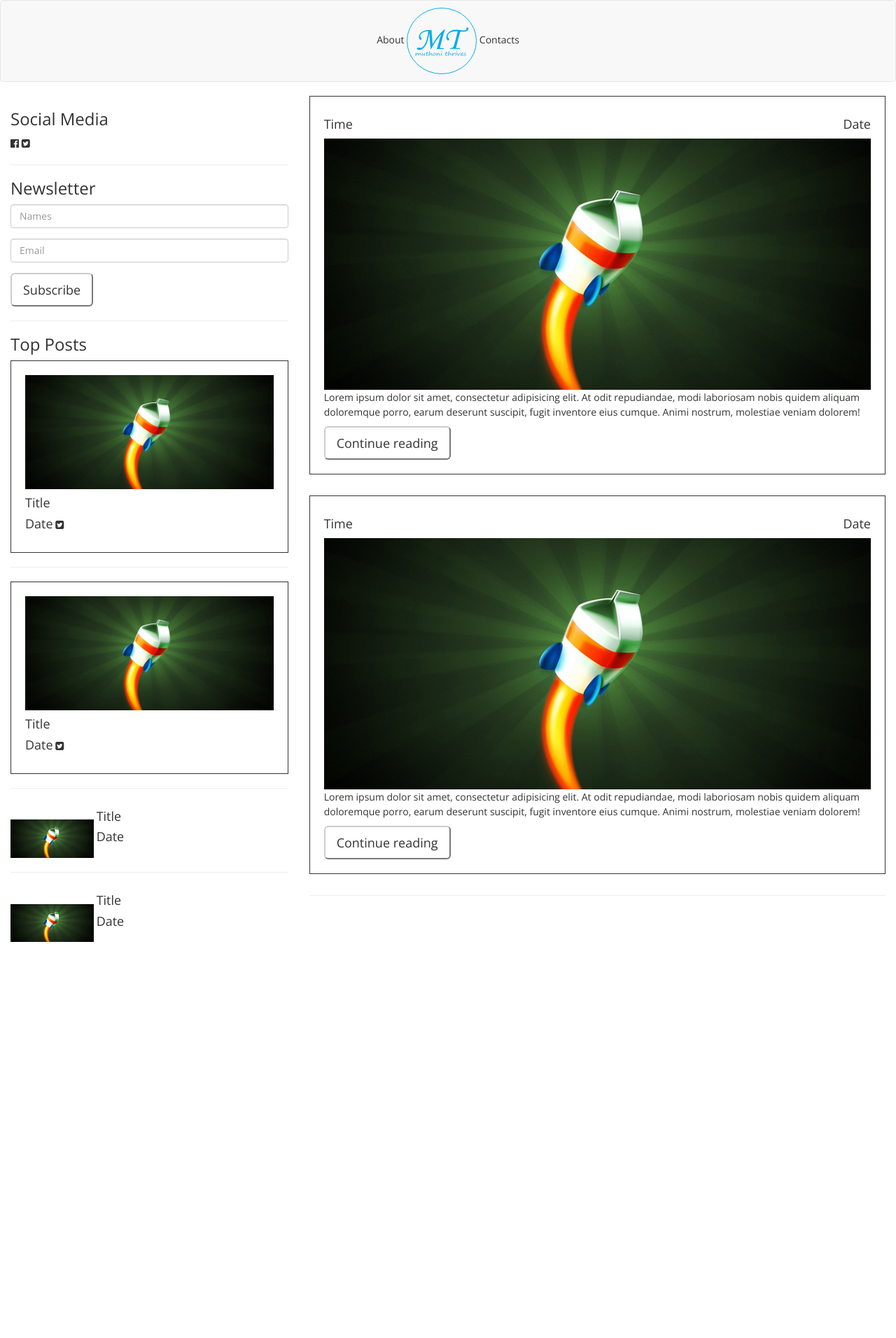
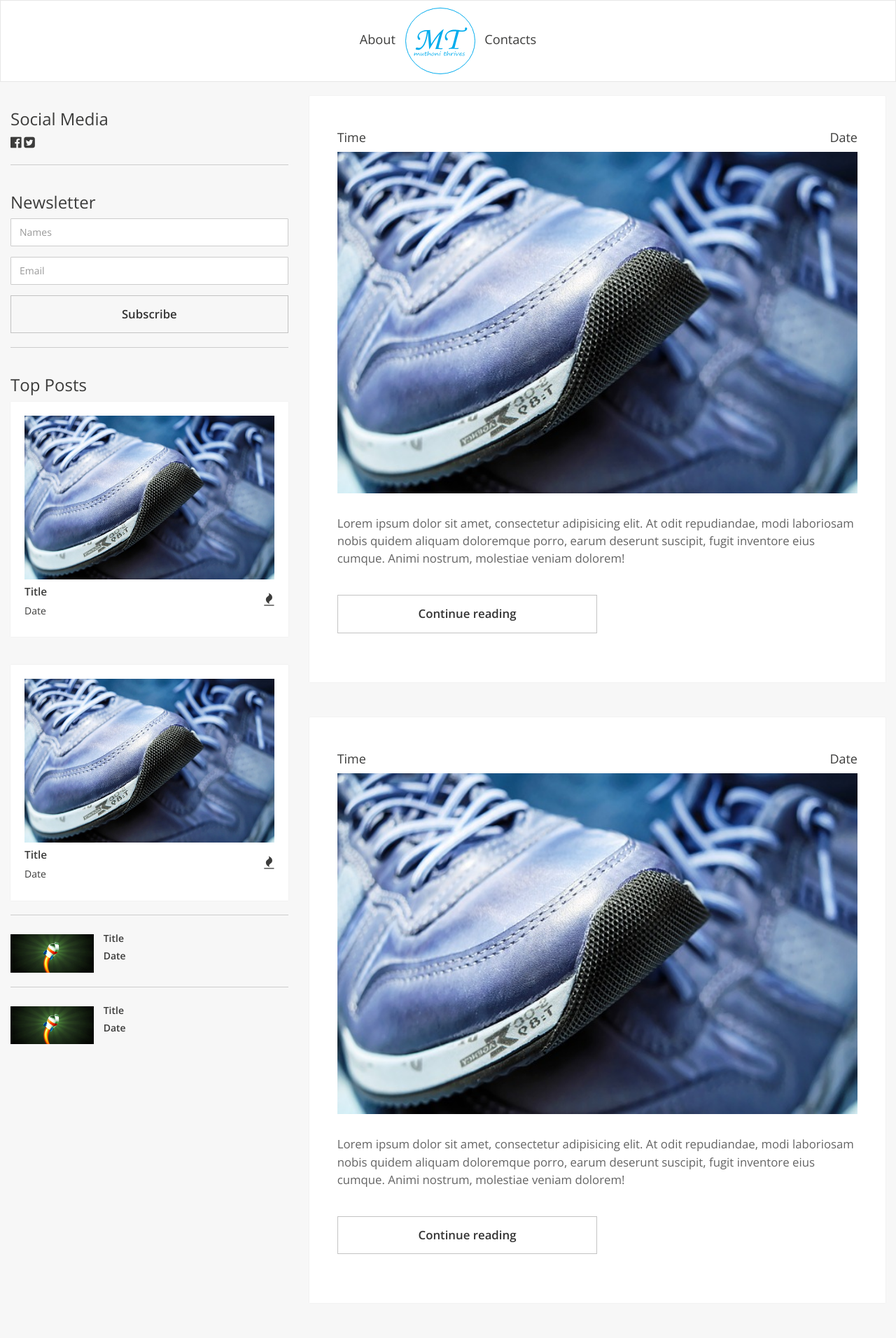
Before and after one commit to john-karanja/muthonithrives2, a Python web app: template templates/newindex.html in a window 1280 px wide. Shown: the whole page at 70% size. Before the commit the page ends 1346 px from the top, so only its background shows below. Run offline with Jinja, Linux system fonts and the light colour scheme; the template is opened without the code that fills it, so the values that code supplies are empty; some libraries are stand-ins or nearby versions.

Commit message:
added styles to new index

```diff
--- a/static/css/new-styles.css
+++ b/static/css/new-styles.css
@@ -1,20 +1,34 @@
 body {
 	font-family: 'Open Sans','Roboto',sans-serif,helvetica;
 	line-height: 1.5;
+	background-color: #f7f7f7;
+	color: #3c3c3b;
 }
 /****************
 Navigation
 *****************/
+.navbar-default {
+	background-color: #fff;
+	border-radius: 0;
+}
 .navbar ul img {
 	width: 100px;
 }
 .navbar ul li{
 	display: inline-block;
+	font-size: 1.3em;
+	margin: 0 5px;
 
 }
 .navbar ul {
 	text-align: center;
 	padding: 10px 0;
+}
+/****************
+Colors
+*****************/
+hr {
+	border-color: #ccc;
 }
 /****************
 Typography
@@ -25,15 +39,58 @@ Typography
 .main-stream-time-date h4:nth-child(2) {
 	float: right;
 }
+.main-stream .main-stream-start-text p{
+	margin-top: 30px;
+	font-size: 1.2em;
+	color: #646464;
+}
+.quick-stream-title-date-less h4 {
+	font-size: 1em;
+	font-weight: 600;
+}
+.quick-stream-title-date-less {
+	position: relative;
+	top: 5px;
+	left: 10px;
+}
+.quick-stream-title-date h4:nth-child(1) {
+	font-size: 1.1em;
+	font-weight: 600;
+}
+.quick-stream-title-date h4:nth-child(2) {
+	font-size: 1em;
+	font-weight: 300;
+}
+.quick-stream-box .fa {
+	font-size: 1.3em
+}
+.quick-stream-icon .fa {
+	font-size: 1em;
+}
 /****************
 Layouts
 *****************/
 .quick-stream-blog, .main-stream-item {
-	border: 1px solid;
 	padding: 20px;
+	background-color: #fff;;
+	box-shadow: 0 0 1px rgba(0,0,0,0.2);
+	border-radius: 0.5px;
+}
+.quick-stream-box {
+	margin-bottom: 40px ;
 }
 .main-stream-item {
-	margin-bottom: 30px;
+	margin-bottom: 50px;
+	padding: 40px;
+}
+.quick-stream-blog-less {
+	margin-top: -30px;
+}
+.quick-stream-blog .quick-stream-icon {
+	float: right;
+	position: relative;
+	top: 15px;
+	font-size: 1.3em;
 }
 
 /****************
@@ -43,8 +100,44 @@ Images
 	max-width: 100%;
 }
 .main-stream-item img {
-	max-width: 100%;
+	width: 100%;
 }
 .quick-stream-blog-less img {
 	max-width: 30%;
 }
+
+/****************
+Form
+*****************/
+.quick-stream-box form input{
+	border-radius: 1px;
+	box-shadow: none;
+	height: 40px
+}
+.quick-stream-box form input:focus {
+	box-shadow: none;
+}
+/****************
+Buttons
+*****************/
+.btn-default {
+	background-color: transparent;
+	box-shadow: none;
+	border: 1px solid #c3c3c3;
+	border-radius: 0;
+	padding: 15px;
+	width: 50%;
+	font-weight: 600;
+	font-size: 1.2em;
+}
+.btn-default:hover {
+	border-color: #00aced;
+	color: #00aced;
+	background-color: transparent;
+}
+.quick-stream-box form button {
+  width: 100%;
+}
+.main-stream .btn-default {
+	margin: 30px 0
+}
--- a/templates/newindex.html
+++ b/templates/newindex.html
@@ -41,8 +41,9 @@
  							</div>
  							<i class="fa fa-facebook-official" aria-hidden="true"></i>
  							<i class="fa fa-twitter-square" aria-hidden="true"></i>
+ 							<hr>
  						</div>
- 						<hr>
+
  						<div class="quick-stream-box">
  							<div class="quick-stream-title">
  								<h3>Newsletter</h3>
@@ -56,37 +57,38 @@
  								</div>
  								<button type="button" class="btn-default btn-lg">Subscribe</button>
  							</form>
+ 							<hr>
  						</div>
- 						<hr>
+
  						<div class="quick-stream-box top-posts">
  							<div class="quick-stream-title">
  								<h3>Top Posts</h3>
  							</div>
  							<div class="quick-stream-blog">
- 								<img src="static/images/rocke.jpeg" alt="bolg post image">
+ 								<img src="static/images/sport.jpg" alt="bolg post image">
  								<div class="quick-stream-title-date">
  									<h4>Title</h4>
  									<h4>Date</h4>
  								</div>
  								<div class="quick-stream-icon">
- 									<i class="fa fa-twitter-square" aria-hidden="true"></i>
+ 									<i class="fa fa-fire" aria-hidden="true"></i>
  								</div>
  							</div>
  						</div>
- 						<hr>
  						<div class="quick-stream-box top-posts">
  							<div class="quick-stream-blog">
- 								<img src="static/images/rocke.jpeg" alt="bolg post image">
+ 								<img src="static/images/sport.jpg" alt="bolg post image">
  								<div class="quick-stream-title-date">
  									<h4>Title</h4>
  									<h4>Date</h4>
  								</div>
  								<div class="quick-stream-icon">
- 									<i class="fa fa-twitter-square" aria-hidden="true"></i>
+ 									<i class="fa fa-fire" aria-hidden="true"></i>
  								</div>
  							</div>
+ 							<hr>
  						</div>
- 						<hr>
+
  						<div class="quick-stream-box">
  							<div class="quick-stream-blog-less">
  								<img src="static/images/rocke.jpeg" alt="bolg post image">
@@ -95,8 +97,9 @@
  									<h4>Date</h4>
  								</div>
  							</div>
+ 							<hr>
  						</div>
- 						<hr>
+
  						<div class="quick-stream-box">
  							<div class="quick-stream-blog-less">
  								<img src="static/images/rocke.jpeg" alt="bolg post image">
@@ -116,7 +119,7 @@
 	 							<h4>Time</h4>
 	 							<h4>Date</h4>
 	 						</div>
-	 						<img src="static/images/rocke.jpeg" alt="bolg post image">
+	 						<img src="static/images/sport.jpg" alt="bolg post image">
 	 						<div class="main-stream-start-text">
 	 							<p>Lorem ipsum dolor sit amet, consectetur adipisicing elit. At odit repudiandae, modi laboriosam nobis quidem aliquam doloremque porro, earum deserunt suscipit, fugit inventore eius cumque. Animi nostrum, molestiae veniam dolorem!</p>
 	 						</div>
@@ -131,7 +134,7 @@
 	 							<h4>Time</h4>
 	 							<h4>Date</h4>
 	 						</div>
-	 						<img src="static/images/rocke.jpeg" alt="bolg post image">
+	 						<img src="static/images/sport.jpg" alt="bolg post image">
 	 						<div class="main-stream-start-text">
 	 							<p>Lorem ipsum dolor sit amet, consectetur adipisicing elit. At odit repudiandae, modi laboriosam nobis quidem aliquam doloremque porro, earum deserunt suscipit, fugit inventore eius cumque. Animi nostrum, molestiae veniam dolorem!</p>
 	 						</div>
@@ -140,7 +143,6 @@
 	 						</div>
 	 					</div>
 	 				</div>
-	 				<hr>
  				</div>
  			</div>
  		</div>
```
Also changed, not shown: static/images/sport.jpg (added).
